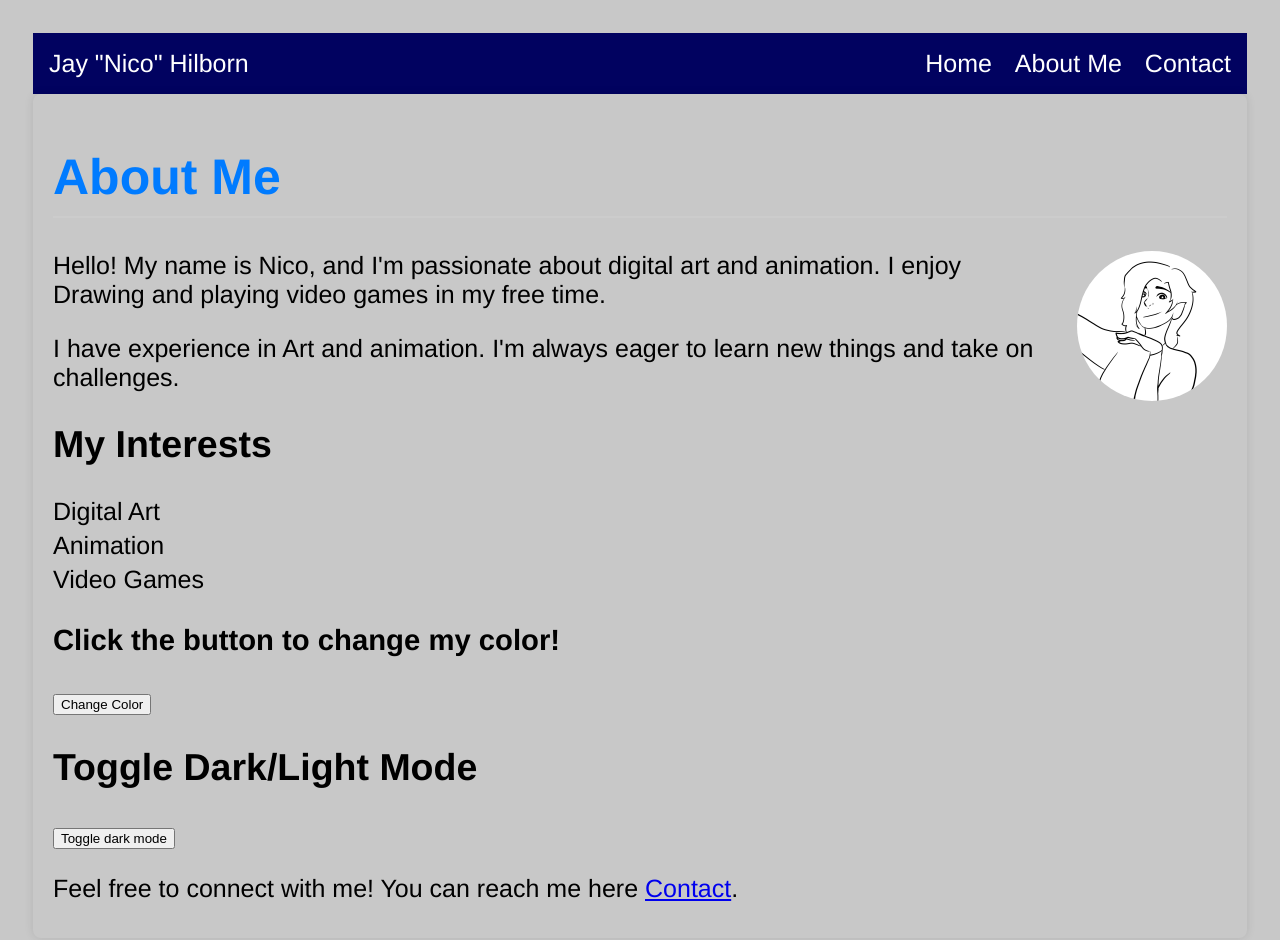
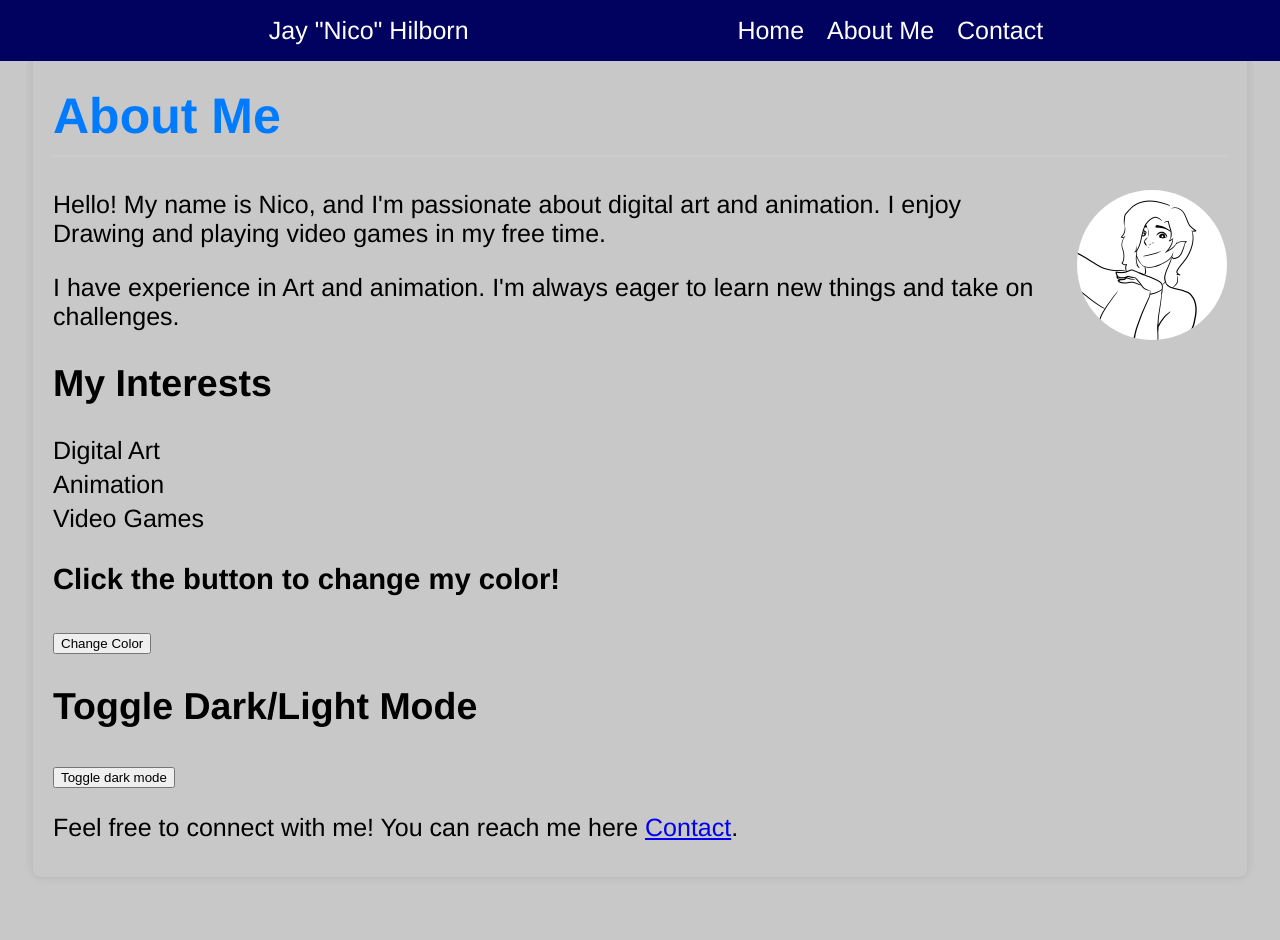
Before and after one commit to nicohilborn/aboutme, a plain HTML site: page index.html in a window 1280 px wide. After the commit the page ends 910 px from the top, so only its background shows below. Drawn offline with Linux system fonts and the light colour scheme.

Commit message:
Update style.css

```diff
--- a/style.css
+++ b/style.css
@@ -1,10 +1,15 @@
  header {
+  position: fixed;
+  top: 0;
+  left: 0;
+  width: 100%;
   display: flex;
-        justify-content: space-between;
+  justify-content: space-evenly;
   align-items: center;
   background: #010260;
   color: #ffffff;
   padding: 1rem;
+  z-index: 999;
 }
       header nav a {
         color: #ffffff;
```
Lines whose indentation alone changed are shown as unchanged.
